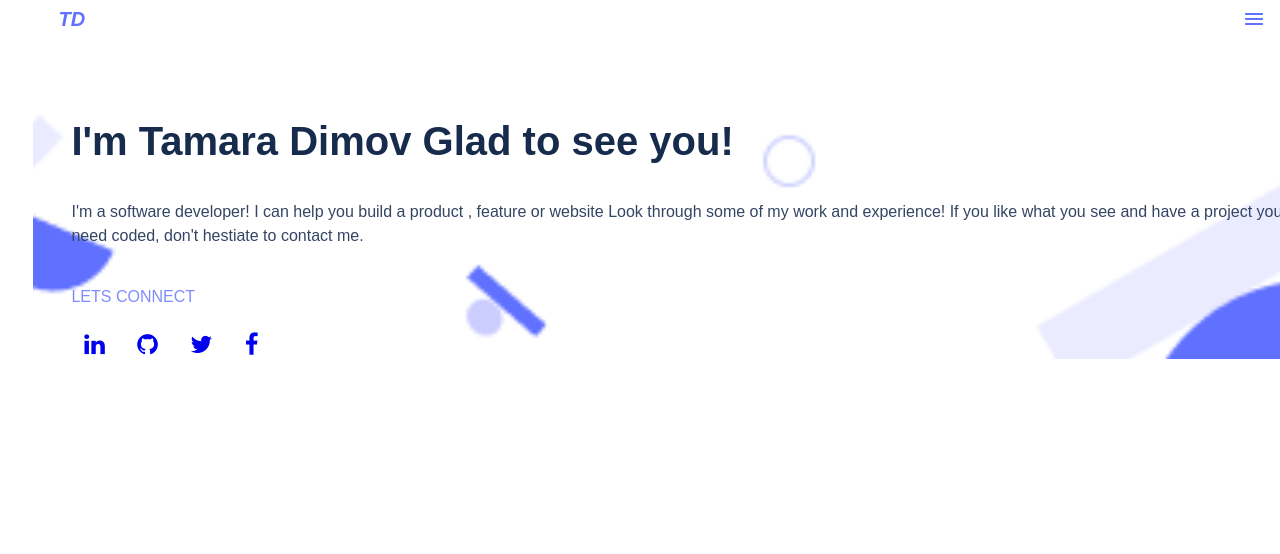
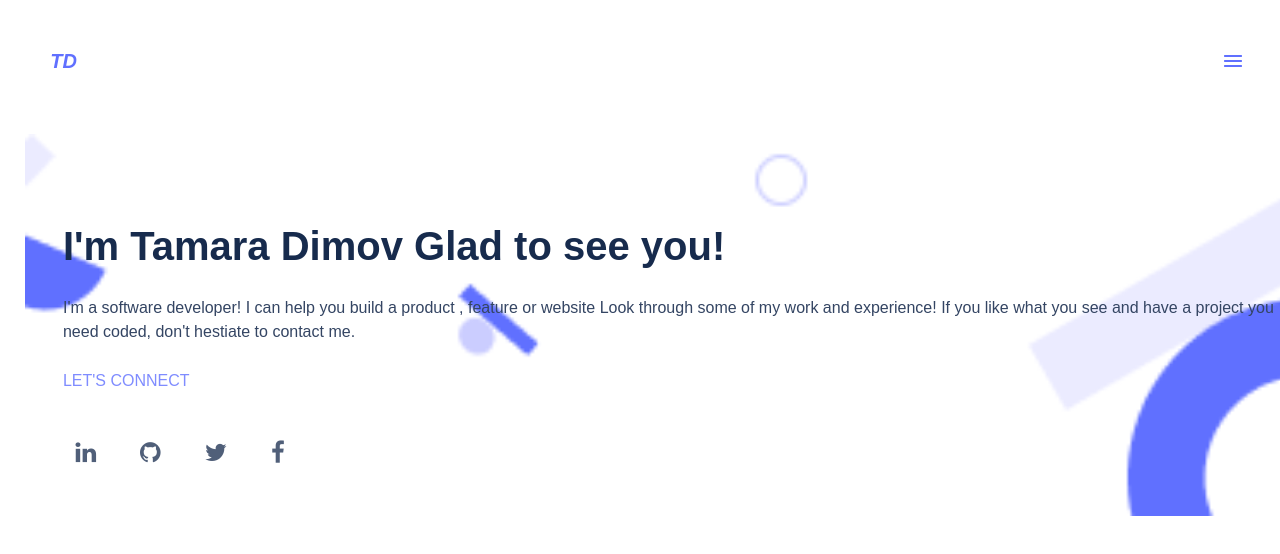
Before and after one commit to TamaraDimov/Portfolio-project, a website: page portfolio.html in a window 1280 px wide. Shown: the top 554 px of the page. Drawn offline with Linux system fonts and the light colour scheme.

Commit message:
Implementfix errors

```diff
--- a/portfolio.html
+++ b/portfolio.html
@@ -32,7 +32,7 @@
           you see and have a project you need coded, don't hestiate to contact
           me.
         </p>
-        <h6 class="connect">LETS CONNECT</h6>
+        <h6 class="connect">LET'S CONNECT</h6>
       </div>
       <div class="my_links">
         <ul class="media_links">
--- a/style.css
+++ b/style.css
@@ -1,7 +1,8 @@
 /* @media all and (max-width: 768px) { */
 * {
   font-family: sans-serif;
-  padding-left: 1%;
+  margin: 0;
+  padding: 1%;
 }
 
 body {
@@ -35,6 +36,7 @@ body {
   font-size: 16px;
   line-height: 24px;
   color: #344563;
+  padding-right: 30px;
   text-align: left;
 }
 
@@ -62,6 +64,10 @@ body {
   font-size: 24px;
 }
 
+.fa {
+  color: #505f79;
+}
+
 .backgroundImg {
   background-image: url(img/header-shapes\ mobile.png);
   background-repeat: no-repeat;
```
